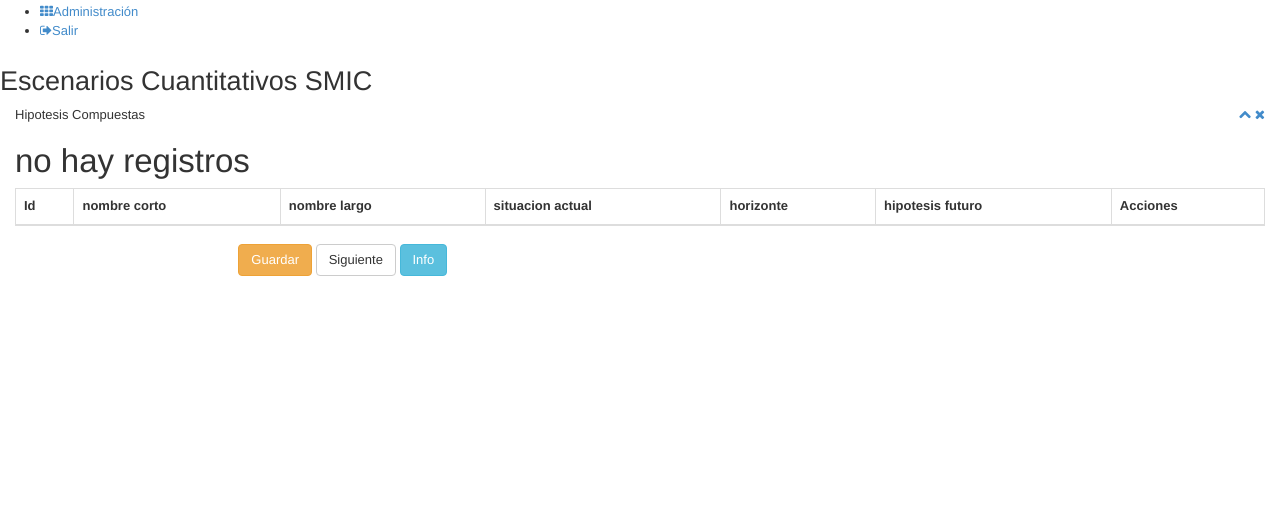
After one commit to renzobarrios1407/softprosp, a Django app: a page that uses apps/smic/templates/smic/06_hipotesis_compuestas.html in a window 1280 px wide. The commit adds this page. Shown: the part 203-719 px from the top of the page. Run offline with Django 3.2, Linux system fonts and the light colour scheme; lists and menus that the app fills with data are empty; some libraries are stand-ins or nearby versions.

Commit message:
commit 8.5, Escenario compuesto debe llenarse con el 06_hipotesis_compuestas.html para despues utilizarse con 05_calificacion_compuesta. y corregir el Form de Escenariocompuesto_form para que capture bien los atributos

```diff
--- a/apps/smic/forms.py
+++ b/apps/smic/forms.py
@@ -84,3 +84,28 @@ class EvaluacionCompuesta_Form(forms.ModelForm):
 
 
         }
+
+class EscenarioCompuesto_form(forms.ModelForm):
+    class Meta:
+        model = EscenarioCompuesto
+
+        fields = {
+            'nombre_compuesto',
+            'Escenario_base1',
+            'Escenario_base2',
+
+        }
+
+        labels = {
+            'nombre_compuesto': 'nombre de los 2 escenarios',
+            'Escenario_base1': 'escenario 1',
+            'Escenario_base2': 'Escenario 2',
+        }
+
+        widgets = {
+
+            'nombre_compuesto': forms.Select(choices=valores_calificacion),
+            'Escenario_base1': forms.Select(choices=valores_calificacion),
+            'Escenario_base1': forms.TextInput(),
+
+        }
--- a/apps/smic/models.py
+++ b/apps/smic/models.py
@@ -64,7 +64,6 @@ class EvaluacionCompuesta(models.Model):
 
 class EvaluacionBase(models.Model):
     id_evaluacion_base = models.AutoField(primary_key=True, null=False, blank=False)
-    calificacion_base =  models.DecimalField(max_digits='10', decimal_places='3', default='0.0')
     calificacion_base = models.DecimalField(decimal_places=2, max_digits=3)
     comentarios = models.TextField(null=False, blank=False, default="", max_length=300)
 
--- /dev/null
+++ b/apps/smic/templates/smic/06_hipotesis_compuestas.html
@@ -0,0 +1,85 @@
+{% extends 'smic/02 hipotesis.html' %}
+
+{% block content %}
+<!-- html para crear las hipotesis compuestas para luego ubicarlas en la calificacion compuestas-->
+
+<div class="widget worange">
+	<div class="widget-head">
+		<div class="pull-left">Hipotesis Compuestas</div>
+				<div class="widget-icons pull-right">
+						<a href="#" class="wminimize"><i class="fa fa-chevron-up"></i></a>
+						<a href="#" class="wclose"><i class="fa fa-times"></i></a>
+				</div>
+						<div class="clearfix"></div>
+		</div>
+				<div class="widget-content">
+
+
+
+
+
+
+
+					<table class="table table-bordered ">
+						<thead>
+							<tr>
+							  <th>Id</th>
+							  <th>nombre corto</th>
+							  <th>nombre largo</th>
+							  <th>situacion actual</th>
+							  <th>horizonte</th>
+							  <th>hipotesis futuro</th>
+                              <th>Acciones</th>
+							</tr>
+						</thead>
+							<tbody>
+                              {% if EscenarioBase %}
+                                   {% for EscenarioBase in EscenarioBase %}
+                                        <tr>
+                                           <td>{{ EscenarioBase.id }}</td>
+                                           <td>{{ EscenarioBase.nombre_corto }}</td>
+                                           <td>{{ EscenarioBase.nombre_largo }}</td>
+                                           <td>{{ EscenarioBase.situacion_actual }}</td>
+                                           <td>{{ EscenarioBase.horizonte }}</td>
+                                           <td>{{ EscenarioBase.hipotesis_futuro }}</td>
+                                           <td>
+                                              <a class="btn btn-primary" href="{% url 'smic:escenario_editar' EscenarioBase.id %}"></a>
+                                                editar
+                                           </td>
+                                           <td> <a class="btn btn-danger" href="{% url 'smic:escenario_borrar' EscenarioBase.id %}"></a>
+                                                eliminar
+                                           </td>
+                                        </tr>
+                                   {% endfor %}
+
+                              {% else %}
+                                    <h1>no hay registros</h1>
+                              {% endif %}
+
+
+							</tbody>
+					</table>
+				</div>
+
+        		<div class="widget-foot">
+				    <div class="clearfix">
+
+                    </div>
+				</div>
+</div>
+
+								<div class="form-group">
+											 <div class="col-md-offset-2 col-md-8">
+
+													<button type="button" class="btn btn-warning">Guardar</button>
+													<button type="button" class="btn btn-default" style="align:right">Siguiente</button>
+													<button type="button" class="btn btn-info">Info</button>
+
+									          </div>
+								</div>
+</div>
+
+
+
+
+{% endblock %}
--- a/apps/smic/urls.py
+++ b/apps/smic/urls.py
@@ -3,7 +3,7 @@ from django.conf.urls import url, include
 
 from apps.smic.views import index, smic_view, escenario_base, EscenarioBase_list, EscenarioBase_edit, EscenarioBase_Delete, HipotesisCreate, HipotesisPrueba, HipotesisList, HipotesisCalificacionList
 
-from apps.smic.views import index, smic_view, escenario_base, EscenarioBase_list, EscenarioBase_edit, EscenarioBase_Delete, HipotesisCreate, HipotesisPrueba, HipotesisList, HipotesisCalificacionSimple, HipotesisCalificacionCompuesta
+from apps.smic.views import index, smic_view, escenario_base, EscenarioBase_list, EscenarioBase_edit, EscenarioBase_Delete, HipotesisCreate, HipotesisPrueba, HipotesisList, HipotesisCalificacionSimple, HipotesisCalificacionCompuesta, Hipotesis_Compuesta_Create
 
 
 
@@ -19,6 +19,7 @@ urlpatterns = [
     url(r'^hip_lista$', HipotesisList, name='escenario_listar'),
     url(r'^hip_cal1$', HipotesisCalificacionSimple, name='escenario_simple_calificar'),
     url(r'^hip_cal2$', HipotesisCalificacionCompuesta, name='escenario_compuesto_calificar'),
+    url(r'^hip_comp_nuevo$', Hipotesis_Compuesta_Create, name='escenario_compuesto_crear'),
 
 
     url(r'^hip_simple', HipotesisPrueba.as_view(), name='escenario_simple')
--- a/apps/smic/views.py
+++ b/apps/smic/views.py
@@ -5,7 +5,7 @@ from django.core.urlresolvers import reverse_lazy
 from django.http import HttpResponse
 from apps.smic.forms import SmicForm
 
-from apps.smic.forms import SmicForm, EvaluacionBase_Form, EvaluacionCompuesta_Form
+from apps.smic.forms import SmicForm, EvaluacionBase_Form, EvaluacionCompuesta_Form, EscenarioCompuesto_form
 from apps.smic.models import EscenarioBase, EvaluacionBase
 
 # Create your views here.
@@ -50,6 +50,7 @@ def EscenarioBase_Delete (request, id_EscenarioBase):
     return render(request, 'smic/smic_delete.html', {'escenario':escenario})
 
 
+
 def HipotesisCreate(request):
     if request.method == 'POST':
         form = SmicForm(request.POST)
@@ -58,7 +59,8 @@ def HipotesisCreate(request):
         return redirect('smic:escenario_crear_listar')
     else:
         form = SmicForm()
-    return render(request, 'smic/02 hipotesis.html', {'form':form})
+    context = {'form':form}
+    return render(request, 'smic/02 hipotesis.html', context)
 
 def HipotesisList(request):
     escenario_base = EscenarioBase.objects.all().order_by('id')
@@ -96,6 +98,18 @@ def HipotesisCalificacionCompuesta(request):
     context = {'evaluacion_compuesta':form}
     return render(request, 'smic/05_calificacion_compuesta.html', context)
 
+def Hipotesis_Compuesta_Create(request):
+    if request.method == 'POST':
+        escenario_compuesto = EscenarioCompuesto_form(request.POST)
+        if escenario_compuesto.is_valid():
+            escenario_compuesto.save()
+        return redirect('smic:escenario_compuesto_crear')
+    else:
+        escenario_compuesto = EscenarioCompuesto_form()
+    escenario_simple = EscenarioBase.objects.all().order_by('id')
+    context = {'form':escenario_compuesto, 'escenario_simple':escenario_simple}
+    return render(request, 'smic/06_hipotesis_compuestas.html', context)
+
 
 def EvaluacionBase_list(request):
     evaluacion_base = EvaluacionBase.objects.all().order_by('id')
```
Also changed, not shown: apps/smic/templates/smic/04_calificacion_hipotesis.html (+5 -11 lines), apps/smic/templates/smic/05_calificacion_compuesta.html (+10 -6 lines).
